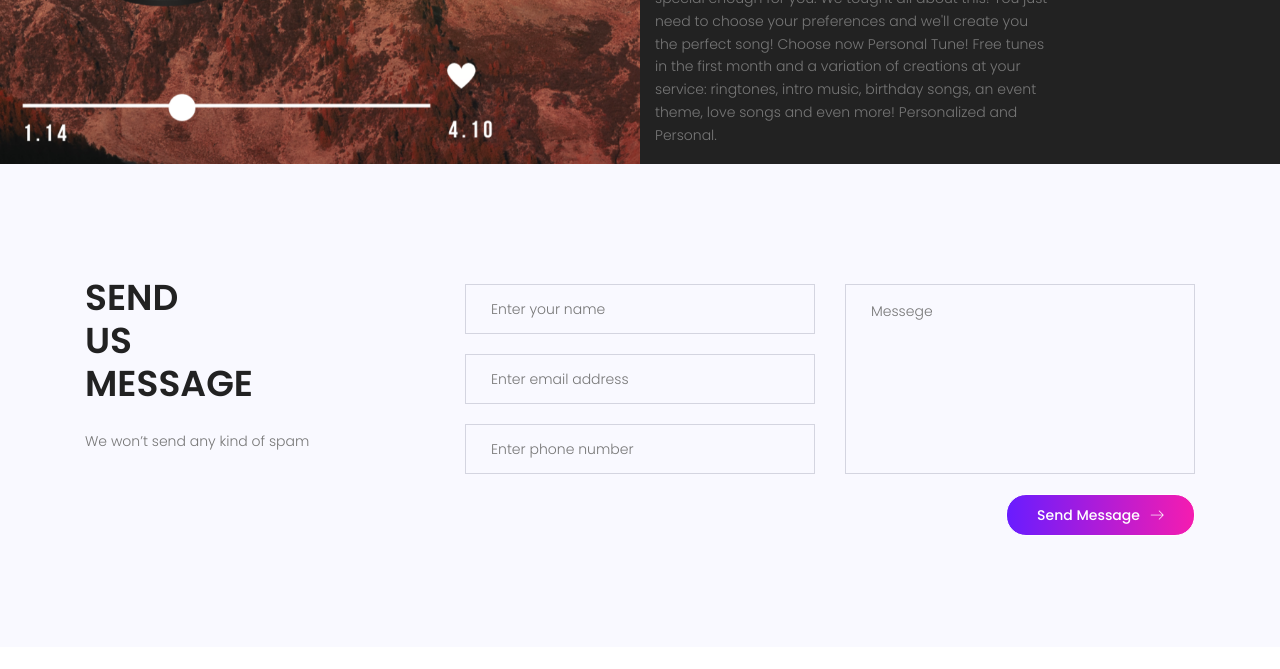
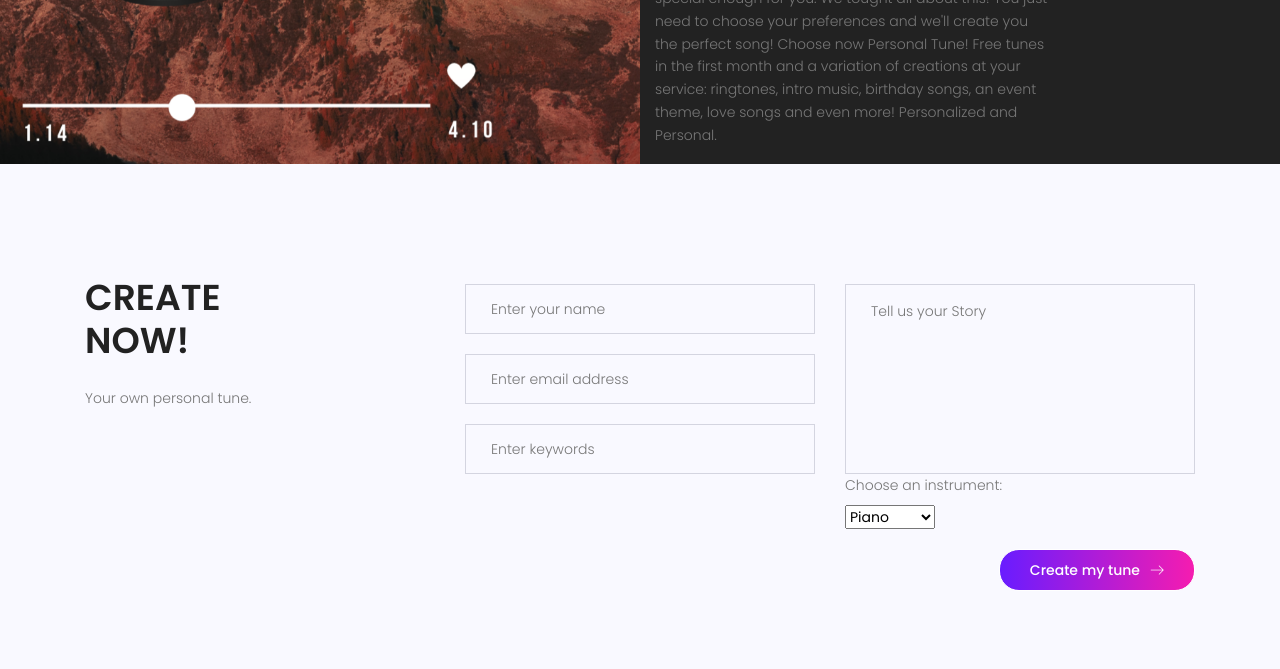
Before and after one commit to aircleanapp/personaltune, a plain HTML site: page index.html in a window 1280 px wide. Shown: the part 3509-4178 px from the top of the page. Drawn offline with nearby package versions, Linux system fonts and the light colour scheme.

Commit message:
add form functionality

```diff
--- a/index.html
+++ b/index.html
@@ -257,29 +257,35 @@
 					<div class="row d-flex justify-content-center">
 						<div class="col-lg-4 title-section">
 							<h2 class="text-uppercase">
-								Send <br>
-								Us <br>
-								Message
+								Create <br>
+								Now!
 							</h2>
 							<p>
-								We won’t send any kind of spam
+								Your own personal tune.
 							</p>
 						</div>
 						<div class="col-lg-8">
-								<form id="myForm" action="mail.php" method="post" class="contact-form">
-									<div class="row justify-content-center">
+							<script type="text/javascript">var submitted=false;</script>
+							<iframe name="hidden_iframe" id="hidden_iframe" style="display:none" onload="if(submitted){$('#fthx').html('Got it! Thank you, '+$('#fname').val()+'!' );$('#ftel').val('');$('#ftext').val('');$('#femail').val('');$('#fname').val('');}"></iframe>
+							<form action="https://docs.google.com/forms/d/e/1FAIpQLScTGwUFFJ1QeljzWRIytdHF_SxFdpcYJrQ0HvlcxUYOGsqi1w/formResponse" method="POST" id="mG61Hd" class="contact-form" target="hidden_iframe" onsubmit="submitted=true;">
+                        		<div class="row justify-content-center">
 										<div class="col-lg-6">
-											<input name="fname" placeholder="Enter your name" onfocus="this.placeholder = ''" onblur="this.placeholder = 'Enter your name'" class="common-input mt-20" required="" type="text">
-
-											<input name="email" placeholder="Enter email address" pattern="[A-Za-z0-9._%+-]+@[A-Za-z0-9.-]+\.[A-Za-z]{1,63}$" onfocus="this.placeholder = ''" onblur="this.placeholder = 'Enter email address'" class="common-input mt-20" required="" type="email">
-
-											<input name="phone" placeholder="Enter phone number"  onfocus="this.placeholder = ''" onblur="this.placeholder = 'Enter phone number'" class="common-input mt-20" required="" type="tel">
+											<input id="fname" placeholder="Enter your name" onfocus="this.placeholder = ''" onblur="this.placeholder = 'Enter your name'" class="common-input mt-20" required type="text" name="entry.2005620554">
+											<input id="femail" required type="email" placeholder="Enter email address" pattern="[A-Za-z0-9._%+-]+@[A-Za-z0-9.-]+\.[A-Za-z]{1,63}$" onfocus="this.placeholder = ''" onblur="this.placeholder = 'Enter email address'" class="common-input mt-20" name="entry.1045781291">
+											<input id="keywords" name="entry.1166974658" placeholder="Enter keywords"  onfocus="this.placeholder = ''" onblur="this.placeholder = 'Enter keywords'" class="common-input mt-20" type="text">
 										</div>
 										<div class="col-lg-6">
-											<textarea class="common-textarea mt-20" name="message" placeholder="Messege" onfocus="this.placeholder = ''" onblur="this.placeholder = 'Messege'" required=""></textarea>
-
-											<button class="primary-btn d-inline-flex align-items-center mt-20"><span class="mr-10">Send Message</span><span class="lnr lnr-arrow-right"></span></button> <br>
-											<div class="alert-msg"></div>
+											<textarea class="common-textarea mt-20" id="ftext" placeholder="Tell us your Story" name="entry.839337160" onfocus="this.placeholder = ''" onblur="this.placeholder = 'Tell us your Story'" required></textarea>
+											<!--<textarea id="pushToken" class="js-subscription-json hid" type="text" ></textarea>-->
+											<!--<span id="fthx" class="hid"></span>-->
+											<label for="cars">Choose an instrument:</label>
+											<select id="instrument" name="entry.1984977102">
+											  <option value="Piano">Piano</option>
+											  <option value="Guitar">Guitar</option>
+											  <option value="Electronic">Electronic</option>
+											</select>
+											<button class="primary-btn d-inline-flex align-items-center mt-20" onclick="submitted=true"><span class="mr-10">Create my tune</span><span class="lnr lnr-arrow-right"></span></button> <br>
+											<div id="fthx" class="alert-msg"></div>
 										</div>
 									</div>
 								</form>
@@ -288,7 +294,6 @@
 				</div>
 			</section>
 			<!-- End contact Area -->
-
 
 			<!-- Strat Footer Area -->
 
```
